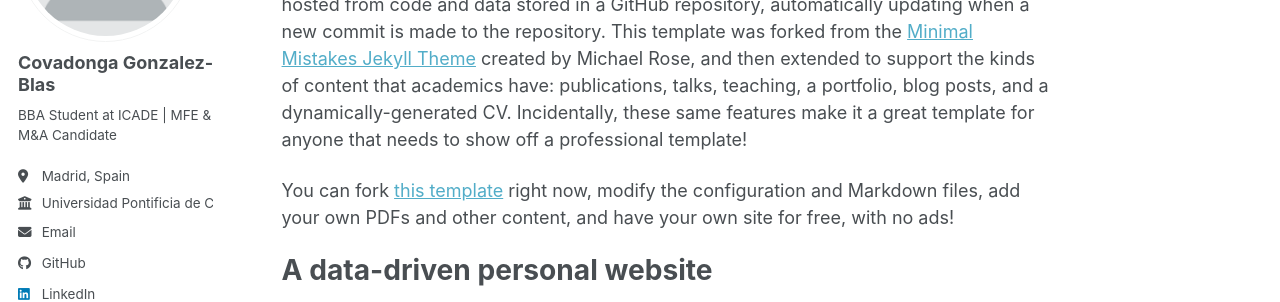
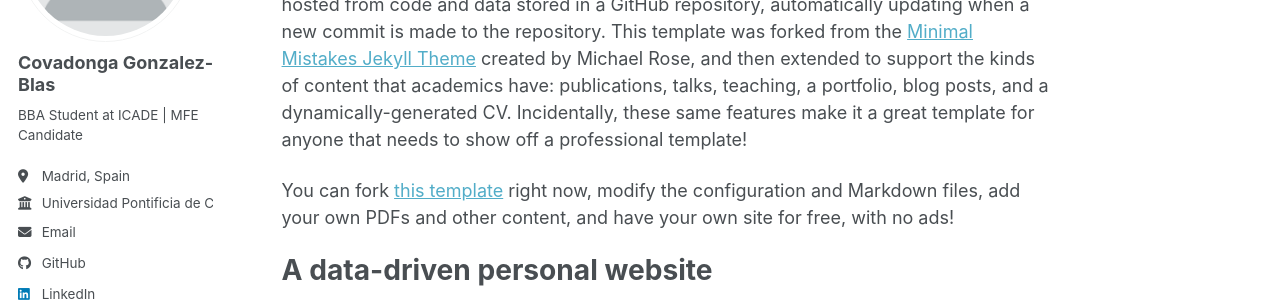
Before and after one commit to Gonzalez-Blas/Gonzalez-Blas.github.io, a Jekyll site: the page built from _pages/about.md, in a window 1280 px wide. Shown: the part 234-536 px from the top of the page. Built offline with Jekyll 4.4.1, drawn with Linux system fonts in a browser that asks for light colours; a style sheet for code colours, icons or effects is not loaded.

```diff
--- a/_config.yml
+++ b/_config.yml
@@ -4,7 +4,7 @@ site_theme               : "default"
 title                    : "Covadonga Gonzalez-Blas"
 title_separator          : "-"
 name                     : &name "Covadonga Gonzalez-Blas"
-description              : &description "Finance student | MFE & M&A Candidate"
+description              : &description "Finance student | MFE Candidate"
 url                      : "https://Gonzalez-Blas.github.io"
 baseurl                  : ""
 repository               : "Gonzalez-Blas/Gonzalez-Blas.github.io"
@@ -13,7 +13,7 @@ repository               : "Gonzalez-Blas/Gonzalez-Blas.github.io"
 author:
   avatar           : "profile.png"
   name             : "Covadonga Gonzalez-Blas"
-  bio              : "BBA Student at ICADE | MFE & M&A Candidate"
+  bio              : "BBA Student at ICADE | MFE Candidate"
   location         : "Madrid, Spain"
   employer         : "Universidad Pontificia de Comillas - ICADE"
   email            : "cglblpe@gmail.com"
```
